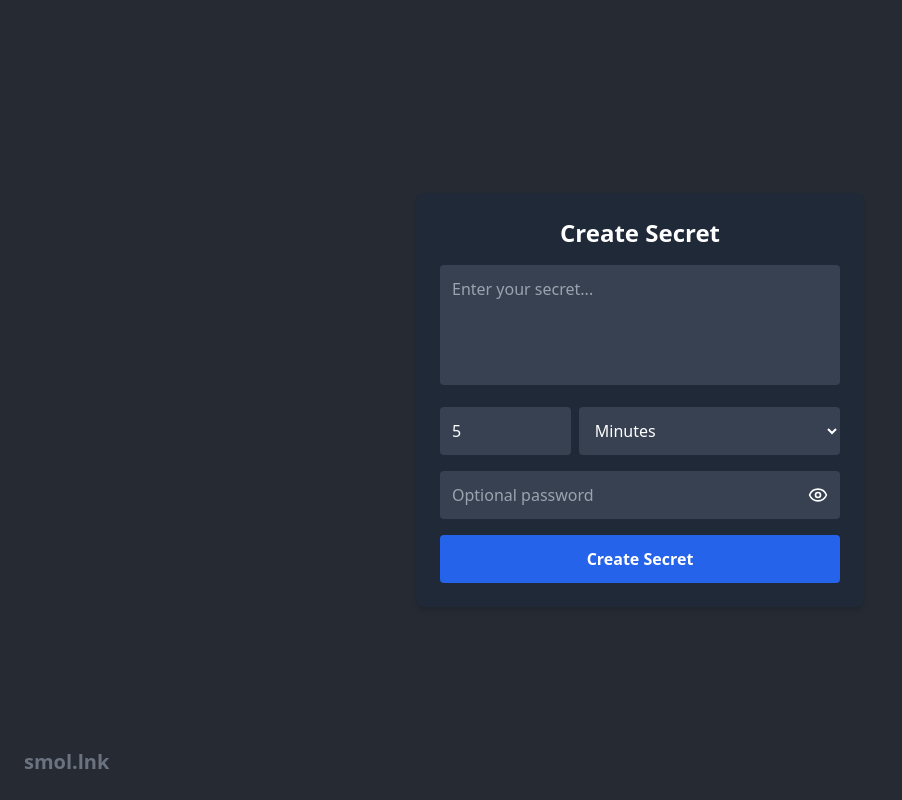
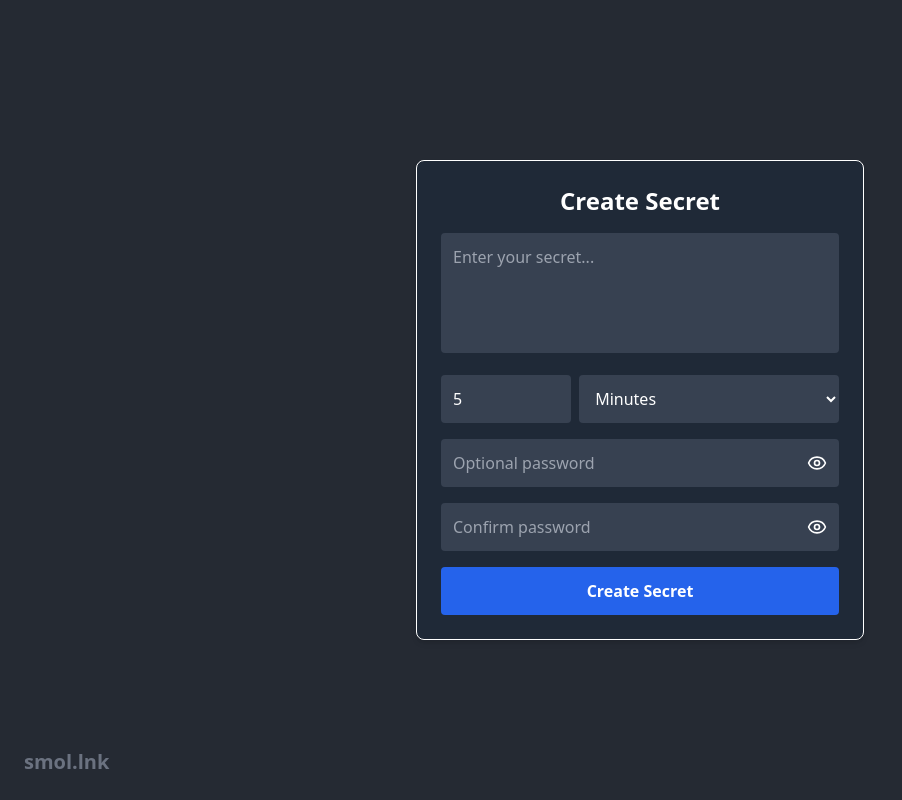
Before and after one commit to mahyarmirrashed/hu.sh, a React (Vite) app in the folder client/: page / in a window 1280 px wide. Shown: the whole page, without its empty margins (0-902 px from the left). Built offline with nearby package versions, Linux system fonts and the light colour scheme.

Commit message:
feat: add confirm password field

```diff
--- a/client/src/pages/HomePage.tsx
+++ b/client/src/pages/HomePage.tsx
@@ -17,15 +17,26 @@ const HomePage = () => {
   const [expirationAmount, setExpirationAmount] = useState("5");
   const [expirationUnit, setExpirationUnit] = useState<"m" | "h" | "d">("m"); // Options: "m", "d", "h"
   const [password, setPassword] = useState("");
+  const [confirmPassword, setConfirmPassword] = useState("");
   const [shortlink, setShortlink] = useState("");
   const [loading, setLoading] = useState(false);
   const [showPassword, setShowPassword] = useState(false);
   const [error, setError] = useState("");
 
+  const passwordMismatchError =
+    (password || confirmPassword) && password !== confirmPassword
+      ? "Passwords do not match!"
+      : "";
+
   const handleSubmit = async (e: React.FormEvent) => {
     e.preventDefault();
     setError("");
     setShortlink("");
+
+    if (passwordMismatchError) {
+      return;
+    }
+
     setLoading(true);
     try {
       const payload: CreateSecretPayload = {
@@ -35,9 +46,11 @@ const HomePage = () => {
           value: expirationUnit,
         },
       };
+
       if (password.trim() !== "") {
         payload.password = password;
       }
+
       const response = await fetch(`${BACKEND_BASE_URL}/api/create`, {
         method: "POST",
         headers: { "Content-Type": "application/json" },
@@ -64,7 +77,7 @@ const HomePage = () => {
     <div className="min-h-screen bg-[#252a33] flex flex-col justify-center items-center text-white p-4 relative">
       <form
         onSubmit={handleSubmit}
-        className="bg-gray-800 p-6 rounded-lg shadow-md w-full max-w-md space-y-4"
+        className="bg-gray-800 border-white border-[1px] p-6 rounded-lg shadow-md w-full max-w-md space-y-4"
       >
         <h2 className="text-2xl font-bold text-center">Create Secret</h2>
         <div>
@@ -99,6 +112,7 @@ const HomePage = () => {
             <option value="h">Hours</option>
           </select>
         </div>
+        {/* Password Field */}
         <div className="relative">
           <input
             type={showPassword ? "text" : "password"}
@@ -114,6 +128,29 @@ const HomePage = () => {
             {showPassword ? <EyeOff size={20} /> : <Eye size={20} />}
           </div>
         </div>
+        {/* Confirm Password Field */}
+        <div className="relative">
+          <input
+            type={showPassword ? "text" : "password"}
+            value={confirmPassword}
+            onChange={(e) => setConfirmPassword(e.target.value)}
+            placeholder="Confirm password"
+            className="w-full p-3 rounded bg-gray-700 text-white"
+          />
+          <div
+            className="absolute inset-y-0 right-0 flex items-center pr-3 cursor-pointer"
+            onClick={() => setShowPassword((prev) => !prev)}
+          >
+            {showPassword ? <EyeOff size={20} /> : <Eye size={20} />}
+          </div>
+        </div>
+        {/* Inline error for password mismatch */}
+        {passwordMismatchError && (
+          <p className="text-red-500 text-sm pl-2 font-bold">
+            {passwordMismatchError}
+          </p>
+        )}
+        {/* Global error for other issues */}
         {error && <div className="text-red-500 text-center">{error}</div>}
         <button
           type="submit"
```
